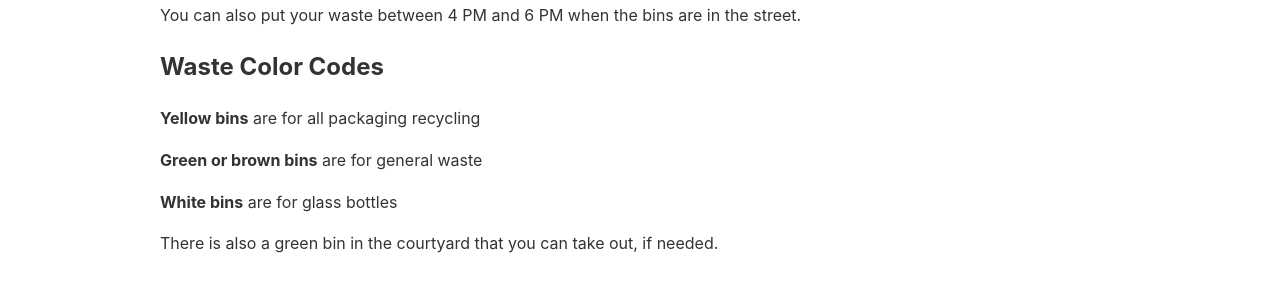
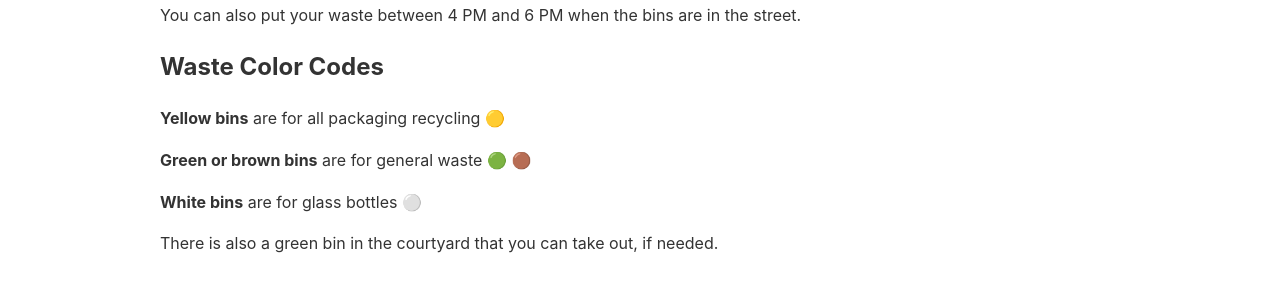
Before and after one commit to PhilAlain/tac, a Jekyll site: the page built from waste.md, in a window 1280 px wide. Shown: the part 439-740 px from the top of the page. Built offline with Jekyll 4.4.1, drawn with Linux system fonts in a browser that asks for light colours; our own code applies the rules of GitHub Pages for plain Markdown files.

```diff
--- a/waste.md
+++ b/waste.md
@@ -14,11 +14,11 @@ You can also put your waste between 4 PM and 6 PM when the bins are in the stree
 
 ## Waste Color Codes ##
 
-**Yellow bins** are for all packaging recycling
+**Yellow bins** are for all packaging recycling 🟡
 
-**Green or brown bins**  are for general waste
+**Green or brown bins**  are for general waste 🟢 🟤
 
-**White bins**  are for glass bottles
+**White bins**  are for glass bottles ⚪️
 
 
 There is also a green bin in the courtyard that you can take out, if needed.
```
